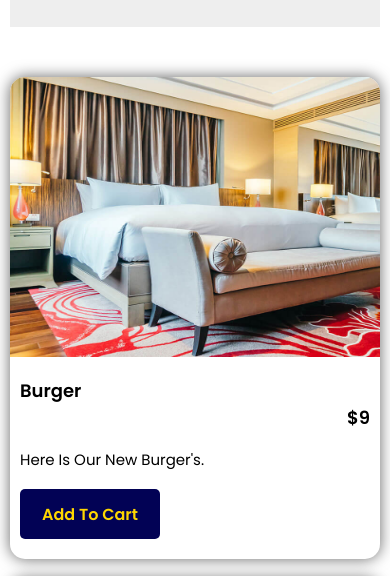
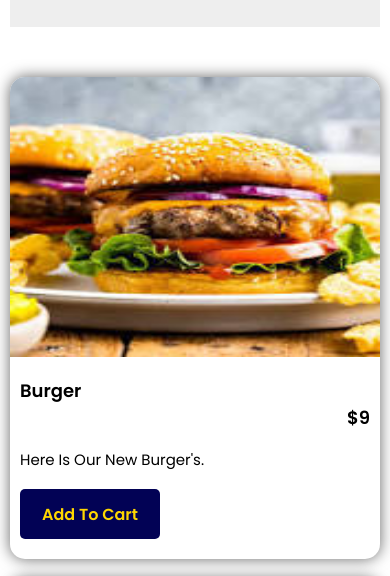
Before and after one commit to morrismutiso/golden-gates-hotel, a plain HTML site: page dishes.html in a window 390 px wide. Shown: the part 204-780 px from the top of the page. Drawn offline with Linux system fonts and the light colour scheme.

Commit message:
edited some images on dishes.html file

```diff
--- a/dishes.html
+++ b/dishes.html
@@ -30,7 +30,7 @@
             <h3>&mdash;Favorites&mdash;</h3>
         </div>
         <div class="food-items">
-            <img src="images/gallery1.jpg" alt="">
+            <img src="images/burger.jpeg" alt="">
             <div class="details">
                 <div class="details-sub">
                     <h5>Burger</h5>
@@ -41,7 +41,7 @@
             </div>
         </div>
         <div class="food-items">
-            <img src="images/gallery1.jpg" alt="">
+            <img src="images/pizza.jpeg" alt="">
             <div class="details">
                 <div class="details-sub">
                     <h5>pizza</h5>
@@ -52,7 +52,7 @@
             </div>
         </div>
         <div class="food-items">
-            <img src="images/gallery1.jpg" alt="">
+            <img src="images/fried chicken.jpeg" alt="">
             <div class="details">
                 <div class="details-sub">
                     <h5>Fried chicken</h5>
@@ -63,18 +63,18 @@
             </div>
         </div>
         <div class="food-items">
-            <img src="images/gallery1.jpg" alt="">
+            <img src="images/omelette.jpeg" alt="">
             <div class="details">
                 <div class="details-sub">
-                    <h5>Omelet</h5>
+                    <h5>omelette</h5>
                     <h5 class="price">$13</h5>
                 </div>
-                <p>Here is our Omelen.</p>
+                <p>Here is our omelette.</p>
                 <button>Add to cart</button>
             </div>
         </div>
         <div class="food-items">
-            <img src="images/gallery1.jpg" alt="">
+            <img src="images/steak.jpeg" alt="">
             <div class="details">
                 <div class="details-sub">
                     <h5>Steak</h5>
@@ -85,7 +85,7 @@
             </div>
         </div>
         <div class="food-items">
-            <img src="images/gallery1.jpg" alt="">
+            <img src="images/tossed salad.jpeg" alt="">
             <div class="details">
                 <div class="details-sub">
                     <h5>Tossed Sallad</h5>
@@ -96,7 +96,7 @@
             </div>
         </div>
         <div class="food-items">
-            <img src="images/gallery1.jpg" alt="">
+            <img src="images/fish.jpeg" alt="">
             <div class="details">
                 <div class="details-sub">
                     <h5>Fish</h5>
@@ -107,7 +107,7 @@
             </div>
         </div>
         <div class="food-items">
-            <img src="images/gallery1.jpg" alt="">
+            <img src="images/kebb.jpeg" alt="">
             <div class="details">
                 <div class="details-sub">
                     <h5>Kebab</h5>
@@ -118,7 +118,7 @@
             </div>
         </div>
         <div class="food-items">
-            <img src="images/gallery1.jpg" alt="">
+            <img src="images/sandwhich.jpeg" alt="">
             <div class="details">
                 <div class="details-sub">
                     <h5>SandWhich</h5>
@@ -129,7 +129,7 @@
             </div>
         </div>
         <div class="food-items">
-            <img src="images/gallery1.jpg" alt="">
+            <img src="images/tuna strick.jpeg" alt="">
             <div class="details">
                 <div class="details-sub">
                     <h5>TunaStick</h5>
@@ -140,7 +140,7 @@
             </div>
         </div>
         <div class="food-items">
-            <img src="images/gallery1.jpg" alt="">
+            <img src="images/shrimp.jpeg" alt="">
             <div class="details">
                 <div class="details-sub">
                     <h5>Shrimp</h5>
@@ -151,7 +151,7 @@
             </div>
         </div>
         <div class="food-items">
-            <img src="images/gallery1.jpg" alt="">
+            <img src="images/rice.jpeg" alt="">
             <div class="details">
                 <div class="details-sub">
                     <h5>Rice</h5>
@@ -162,7 +162,7 @@
             </div>
         </div>
         <div class="food-items">
-            <img src="images/gallery1.jpg" alt="">
+            <img src="images/pilau.jpeg" alt="">
             <div class="details">
                 <div class="details-sub">
                     <h5>Pilau</h5>
@@ -173,7 +173,7 @@
             </div>
         </div>
         <div class="food-items">
-            <img src="images/gallery1.jpg" alt="">
+            <img src="images/french toast.jpeg" alt="">
             <div class="details">
                 <div class="details-sub">
                     <h5>French toast</h5>
@@ -184,7 +184,7 @@
             </div>
         </div>
         <div class="food-items">
-            <img src="images/gallery1.jpg" alt="">
+            <img src="images/waffles.jpeg" alt="">
             <div class="details">
                 <div class="details-sub">
                     <h5>Waffles</h5>
```
